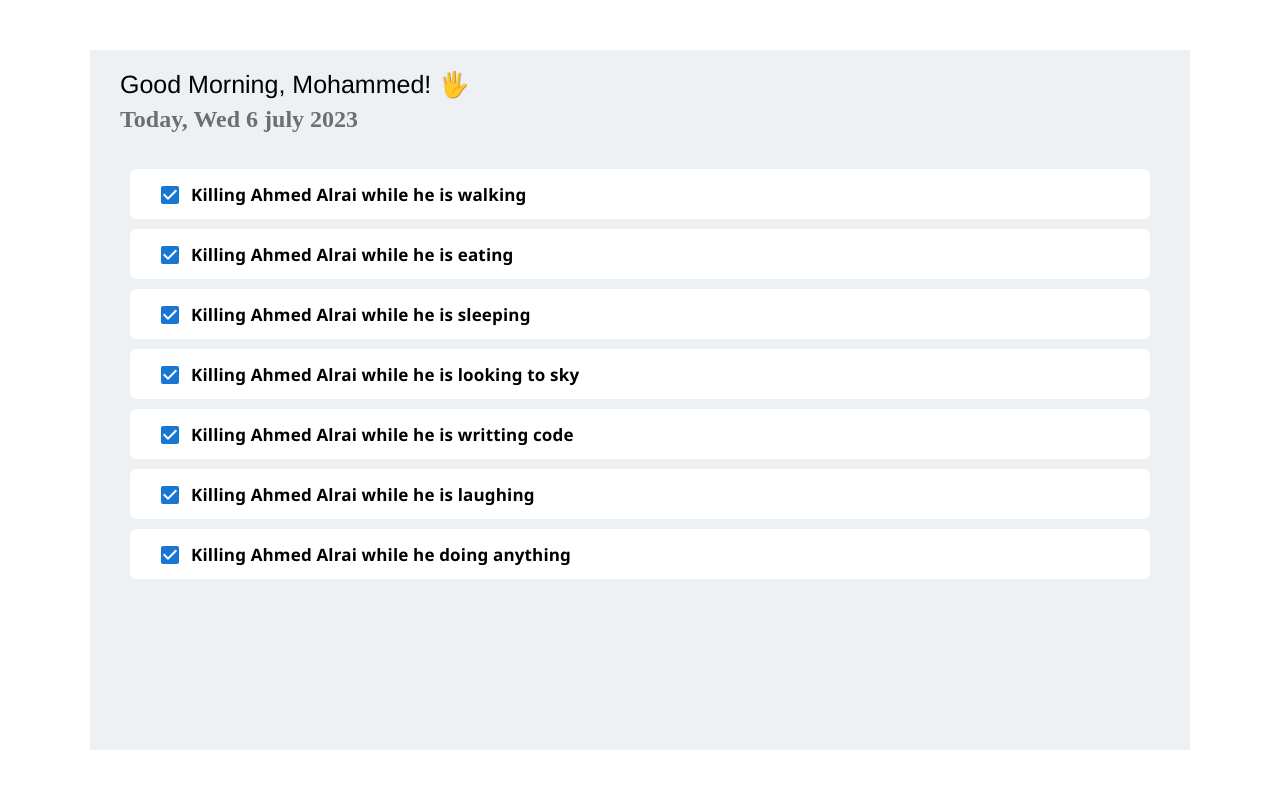
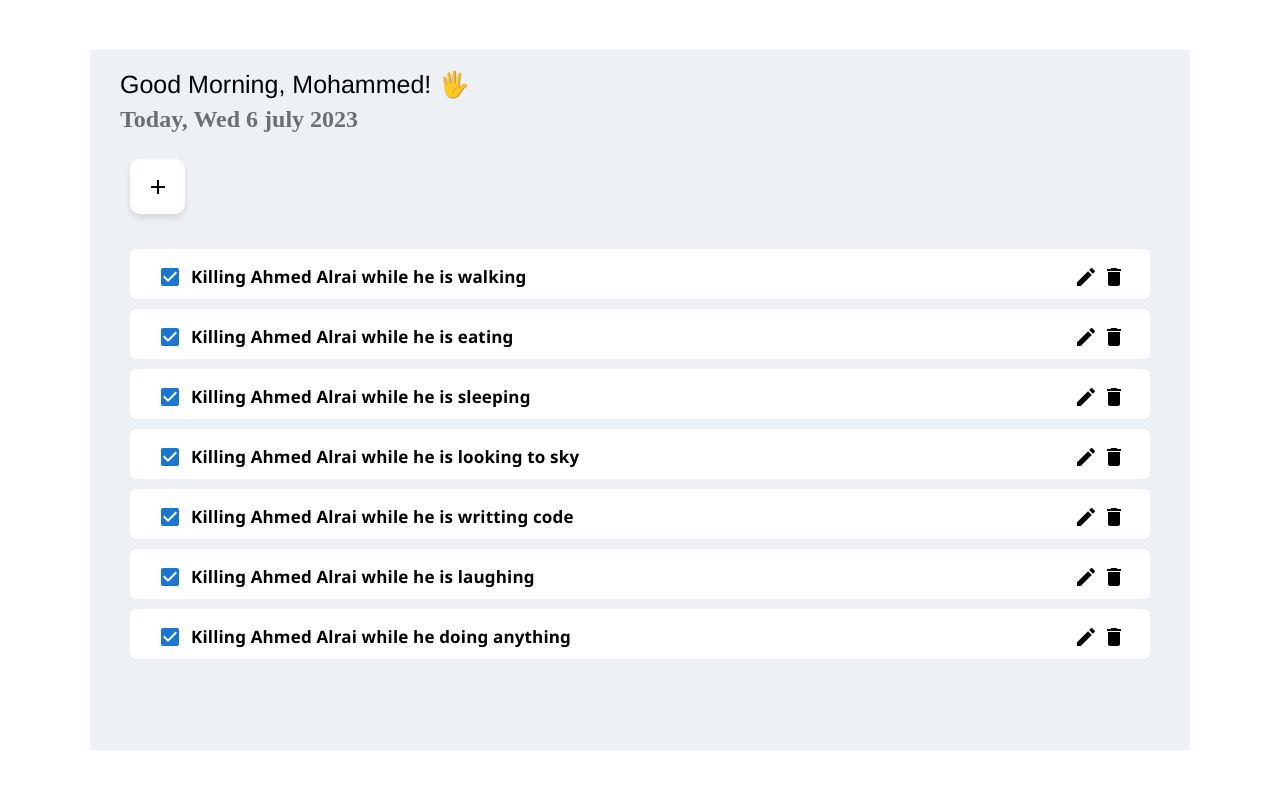
Before and after one commit to ByteRunners/todo-react, a React (Vite) app: page / in a window 1280 px wide. Shown: the top 788 px of the page. Built offline with nearby package versions, Linux system fonts and the light colour scheme.

Commit message:
add the add button amd edit and delete

```diff
--- a/package.json
+++ b/package.json
@@ -12,6 +12,7 @@
   "dependencies": {
     "@emotion/react": "^11.14.0",
     "@emotion/styled": "^11.14.0",
+    "@mui/icons-material": "^6.3.0",
     "@mui/material": "^6.3.0",
     "react": "^18.3.1",
     "react-dom": "^18.3.1"
--- a/src/components/Button/button.tsx
+++ b/src/components/Button/button.tsx
@@ -1,5 +1,4 @@
 import "./buttonStyles.css";
-
 export default function Button({
   title,
   onClick,
--- a/src/main-page.tsx
+++ b/src/main-page.tsx
@@ -1,6 +1,11 @@
 //import Button from "./components/Button/button";
 import FormControlLabel from '@mui/material/FormControlLabel';
 import Checkbox from '@mui/material/Checkbox';
+import Fab from '@mui/material/Fab';
+import AddIcon from '@mui/icons-material/Add';
+import EditIcon from '@mui/icons-material/Edit';
+import DeleteIcon from '@mui/icons-material/Delete';
+
 export default function MainPage() {
   // const clickBtn = () => {
   //   console.log("clicked");
@@ -25,29 +30,105 @@ export default function MainPage() {
         </div>
 
         <section>
+          <section className="addbuttom">
+            <Fab aria-label="add">
+              <AddIcon />
+            </Fab>
+          </section>
+        </section>
 
-        </section>
         <section className='checksection'>
           <div className='checkboxstyle'>
             <FormControlLabel control={<Checkbox defaultChecked />} label="Killing Ahmed Alrai while he is walking" />
+            <div className='editbuttom'>
+            <Fab aria-label="edit">
+              <EditIcon sx={{
+                ml:-3,
+              }} />
+              <Fab aria-label="delete">
+              <DeleteIcon/>
+            </Fab>
+            </Fab>
+            </div>
+
           </div>
           <div className='checkboxstyle'>
             <FormControlLabel control={<Checkbox defaultChecked />} label="Killing Ahmed Alrai while he is eating " />
+            <div className='editbuttom'>
+            <Fab aria-label="edit">
+              <EditIcon sx={{
+                ml:-3,
+              }} />
+              <Fab aria-label="delete">
+              <DeleteIcon/>
+            </Fab>
+            </Fab>
+            </div>
           </div>
           <div className='checkboxstyle'>
             <FormControlLabel control={<Checkbox defaultChecked />} label="Killing Ahmed Alrai while he is sleeping " />
+            <div className='editbuttom'>
+            <Fab aria-label="edit">
+              <EditIcon sx={{
+                ml:-3,
+              }} />
+              <Fab aria-label="delete">
+              <DeleteIcon/>
+            </Fab>
+            </Fab>
+            </div>
           </div>
           <div className='checkboxstyle'>
             <FormControlLabel control={<Checkbox defaultChecked />} label="Killing Ahmed Alrai while he is looking to sky " />
+            <div className='editbuttom'>
+            <Fab aria-label="edit">
+              <EditIcon sx={{
+                ml:-3,
+              }} />
+              <Fab aria-label="delete">
+              <DeleteIcon/>
+            </Fab>
+            </Fab>
+            </div>
           </div>
           <div className='checkboxstyle'>
             <FormControlLabel control={<Checkbox defaultChecked />} label="Killing Ahmed Alrai while he is writting code" />
+            <div className='editbuttom'>
+            <Fab aria-label="edit">
+              <EditIcon sx={{
+                ml:-3,
+              }} />
+              <Fab aria-label="delete">
+              <DeleteIcon/>
+            </Fab>
+            </Fab>
+            </div>
           </div>
           <div className='checkboxstyle'>
             <FormControlLabel control={<Checkbox defaultChecked />} label="Killing Ahmed Alrai while he is laughing " />
+            <div className='editbuttom'>
+            <Fab aria-label="edit">
+              <EditIcon sx={{
+                ml:-3,
+              }} />
+              <Fab aria-label="delete">
+              <DeleteIcon/>
+            </Fab>
+            </Fab>
+            </div>
           </div>
           <div className='checkboxstyle'>
             <FormControlLabel control={<Checkbox defaultChecked />} label="Killing Ahmed Alrai while he doing anything " />
+            <div className='editbuttom'>
+            <Fab aria-label="edit">
+              <EditIcon sx={{
+                ml:-3,
+              }} />
+              <Fab aria-label="delete">
+              <DeleteIcon/>
+            </Fab>
+            </Fab>
+            </div>
           </div>
         </section>
 
--- a/src/styles/globalstyles.css
+++ b/src/styles/globalstyles.css
@@ -4,39 +4,38 @@
   box-sizing: border-box;
 }
 
-.todoplace
-{
+.todoplace {
   width: 1100px;
   height: 700px;
   background-color: #eef1f3;
 
 }
-.maindiv
-{
+
+.maindiv {
   display: flex;
   justify-content: center;
   align-items: center;
   height: 100vh;
   background-color: #ffffff;
 }
-.titlefont
-{
+
+.titlefont {
   font-size: 25px;
   padding-top: 20px;
   padding-left: 30px;
   font-family: 'Franklin Gothic Medium', 'Arial Narrow', Arial, sans-serif;
 }
-.descfont
-{
+
+.descfont {
   padding-top: 20px;
   padding-left: 30px;
   font-family: 'Times New Roman', Times, serif;
   color: rgb(106, 112, 112);
   line-height: 0;
 }
-.checkboxstyle
-{
-  margin-top:10px;
+
+.checkboxstyle {
+  margin-top: 10px;
   margin-left: 40px;
   margin-right: 40px;
   padding-left: 30px;
@@ -44,23 +43,65 @@ line-height: 0;
   background-color: #ffffff;
   border-radius: 7px;
   height: 50px;
+  display: flex;
+  justify-content: space-between;
+  align-items: center;
   transition: all 0.3s ease;
+}
 
-
-}
 .checkboxstyle:hover {
   background-color: #e0dedebe;
   box-shadow: 0 4px 8px rgba(0, 0, 0, 0.1);
   cursor: pointer;
 }
-.checksection
-{
-  margin-top:50px;
 
+.checksection {
+  margin-top: 35px;
 }
+
 .checkboxstyle .MuiFormControlLabel-label {
   font-size: 17px;
   color: rgb(0, 0, 0);
   font-weight: bold;
   font-family: 'Segoe UI', Tahoma, Geneva, Verdana, sans-serif;
 }
+
+.addbuttom {
+  padding-left: 40px;
+  padding-top: 40px;
+}
+
+.addbuttom .MuiFab-root {
+  background-color: #ffffff;
+  width: 55px;
+  height: 55px;
+  border-radius: 10px;
+  box-shadow: 0px 4px 6px rgba(0, 0, 0, 0.1);
+  color: rgb(0, 0, 0);
+}
+
+.addbuttom .MuiFab-root:hover {
+  background-color: #669cec;
+  transition: all 0.3s ease;
+}
+
+
+.editbuttom {
+  padding-right: 20px;
+}
+
+.editbuttom .MuiFab-root {
+  background-color: transparent;
+  border: none;
+  width: 32px;
+  height: 30px;
+  border-radius: 10px;
+  box-shadow: none;
+  color: rgb(0, 0, 0);
+}
+
+.editbuttom .MuiFab-root:hover {
+  background-color: transparent;
+  box-shadow: none;
+  transition: all 0.3s ease;
+}
```
Also changed, not shown: 1 other file (tests, documents, lock files or other folders). Lines whose indentation alone changed are shown as unchanged.
